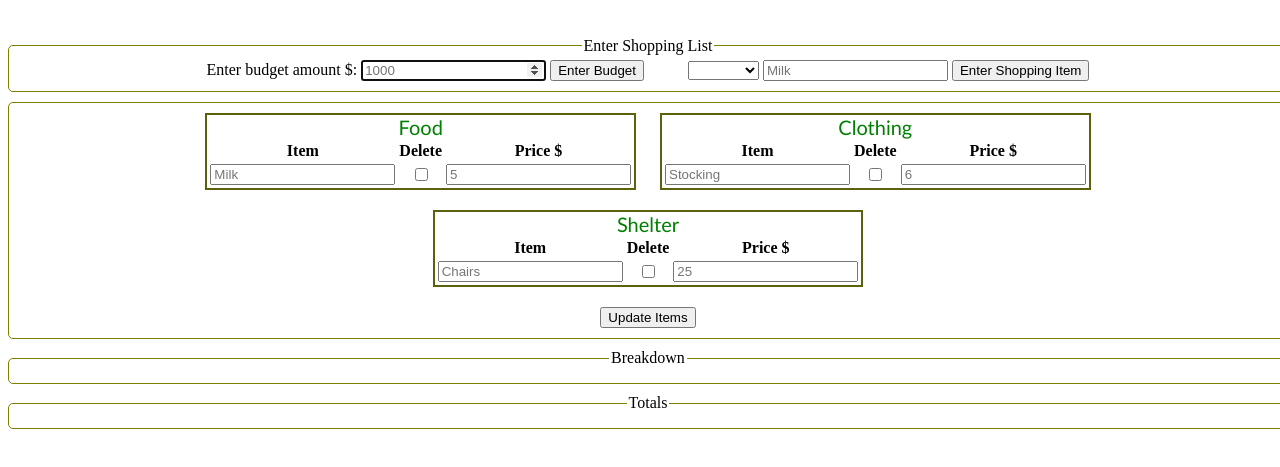
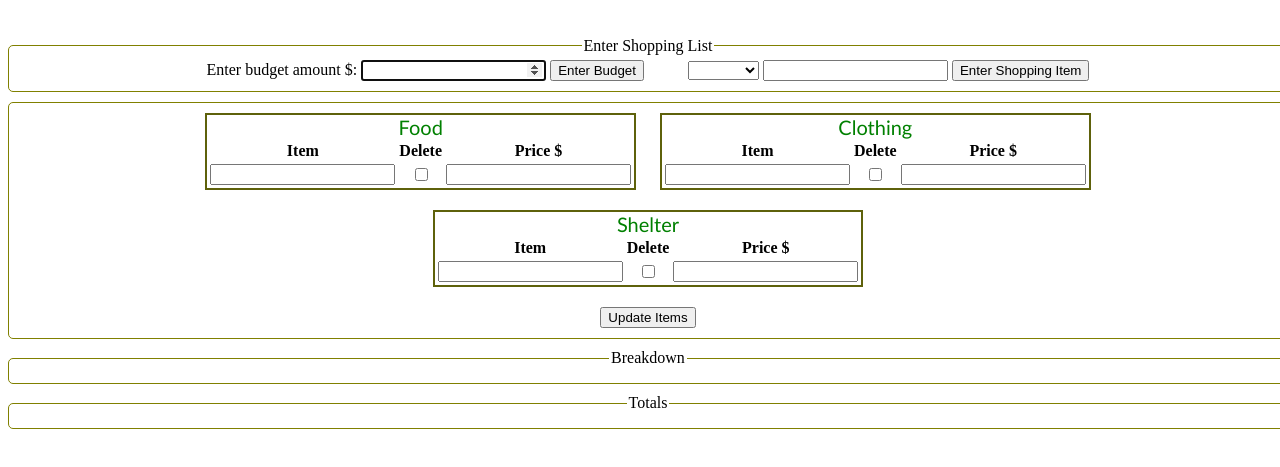
Before and after one commit to sama4j/Shopping_List, a plain HTML site: page index.html in a window 1280 px wide. Shown: the part 75-542 px from the top of the page. Drawn offline with nearby package versions, Linux system fonts and the light colour scheme.

Commit message:
Assignment submitted
Some mathematical errors to be fixed later

```diff
--- a/index.html
+++ b/index.html
@@ -19,7 +19,7 @@
 				<legend>Enter Shopping List</legend>
 				<label for="budget" class="budget">
 					<span>Enter budget amount $:</span>
-					<input type="number" name="budget" id= "budget" placeholder="1000" autofocus>
+					<input type="number" name="budget" id= "budget" autofocus>
 					<button type="button" id="budget">Enter Budget</button>
 				</label>
 				<label for="item" class="entry">
@@ -29,7 +29,7 @@
 						<option value="Clothing">Clothing</option>
 						<option value="Shelter">Shelter</option>
 					</select>
-					<input type="text" name="entry" id="item" placeholder="Milk">
+					<input type="text" name="entry" id="item">
 					<button class="btn" type="button" id="item ">Enter Shopping Item</button>
 				</label>
 			</fieldset>
@@ -46,9 +46,9 @@
 		        </thead>
 		        <tbody class="insert">
 			        <tr>
-			          <td><input type="text" name="item" placeholder="Milk"></td>
+			          <td><input type="text" name="item"></td>
 			          <td><input id="a2" type="checkbox" value="No"></td>
-			          <td><input id="a3" type="number" name="price" placeholder="5"></td-->
+			          <td><input id="a3" type="number" name="price"></td-->
 			        </tr>
 		        </tbody>
 			</table>
@@ -63,9 +63,9 @@
 		        </thead>
 		        <tbody class="insert2">
 			        <tr>
-			          <td><input type="text" name="item" placeholder="Stocking"></td>
+			          <td><input type="text" name="item"></td>
 			          <td><input id="a2" type="checkbox" value="No"></td>
-			          <td><input id="a3" type="number" name="price" placeholder="6"></td>
+			          <td><input id="a3" type="number" name="price"></td>
 			        </tr>
 		        </tbody>
 			</table>
@@ -80,9 +80,9 @@
 		        </thead>
 		        <tbody class="insert3">
 			        <tr>
-			          <td><input type="text" name="item" placeholder="Chairs"></td>
+			          <td><input type="text" name="item"></td>
 			          <td><input id="a2" type="checkbox" value="No"></td>
-			          <td><input id="a3" type="number" name="price" placeholder="25"></td>
+			          <td><input id="a3" type="number" name="price"></td>
 			        </tr>
 		        </tbody>
 			</table>
@@ -94,15 +94,15 @@
 					<legend>Breakdown</legend>
 					<label class="ft">
 						Food total $:
-						<input id="foodt" type="number" name="total" placeholder="300" disabled>
+						<input id="foodt" type="number" name="total" disabled>
 					</label>
 					<label class="ct">
 						Clothes total $:
-						<input id="clot" type="number" name="total" placeholder="500" disabled>
+						<input id="clot" type="number" name="total" disabled>
 					</label>
 					<label class="st">
 						Shelter total $:
-						<input id="shelt" type="number" name="total" placeholder="100" disabled>
+						<input id="shelt" type="number" name="total" disabled>
 					</label>
 					<p id="fixit">Sum of first and last entries only. Will fix soon</p>
 				</fieldset>
@@ -110,11 +110,11 @@
 					<legend>Totals</legend>
 					<label class="amt1">
 						Amount Spent $:
-						<input id="amt1f" type="text" name="total" placeholder="0">
+						<input id="amt1f" type="text" name="total">
 					</label>
 					<label class="amt2">
 						Amount Left $:
-						<input id="amt2f" type="text" name="total" placeholder="100">
+						<input id="amt2f" type="text" name="total">
 					</label>
 				</fieldset>
 			</form>
```
